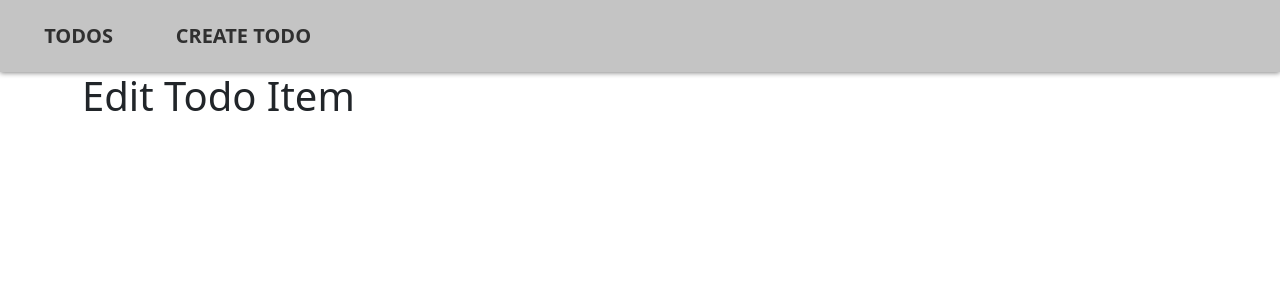
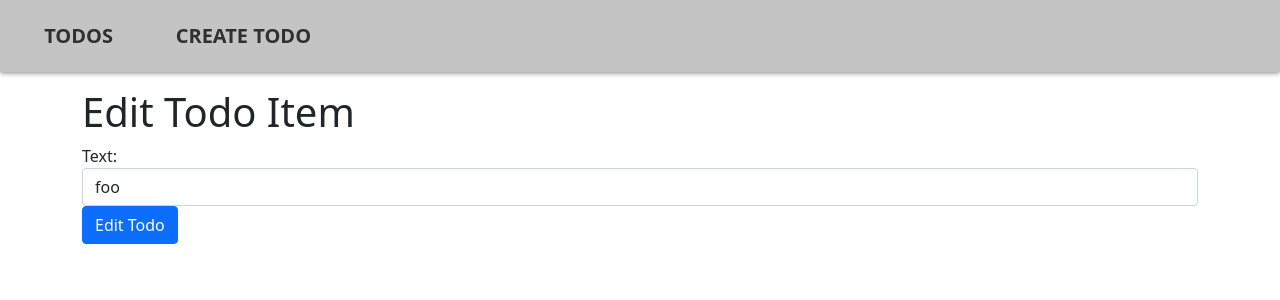
Before and after one commit to Cha-er-si/CRUD_MERN, a React (Create React App) app: page /edit/0 in a window 1280 px wide. Shown: the top 300 px of the page. Built offline with nearby package versions, Linux system fonts and the light colour scheme.

Commit message:
Todo Form

```diff
--- a/src/App.js
+++ b/src/App.js
@@ -1,9 +1,9 @@
 import React from 'react';
 import { Switch, Route, Link } from 'react-router-dom';
 import './App.css';
-import TodoList from './components/todoList.js';
-import editTodo from './components/editTodo.js';
-import CreateTodo from './components/createTodo.js';
+import TodoList from './components/TodoList.js';
+import EditTodo from './components/EditTodo.js';
+import CreateTodo from './components/CreateTodo.js';
 
 function App() {
   return (
@@ -24,7 +24,7 @@
       </nav>
       <Switch>
         <Route exact path='/' component={TodoList} />
-        <Route path='/edit/:id' component={editTodo} />
+        <Route path='/edit/:id' component={EditTodo} />
         <Route path='/create' component={CreateTodo} />
       </Switch>
     </div>
--- /dev/null
+++ b/src/components/TodoForm.js
@@ -0,0 +1,42 @@
+import React, { useState, useEffect } from 'react';
+import { useForm } from 'react-hook-form';
+import { useHistory } from 'react-router-dom';
+
+const TodoForm = ({ todo }) => {
+  const { register, handleSubmit } = useForm({
+    defaultValues: { text: todo ? todo.text : '' },
+  });
+  const history = useHistory();
+
+  const onSubmit = handleSubmit((data) => {
+    alert(JSON.stringify(data));
+    history.push('/');
+  });
+
+  return (
+    <div className='container'>
+      <div className='mt-3'>
+        <h1>Edit Todo Item</h1>
+        <form onSubmit={onSubmit}>
+          <div className='form-group'>
+            <label htmlFor='text'>Text:</label>
+            <input
+              {...register('text', { required: true })}
+              className='form-control'
+              type='text'
+              name='text'
+              id='text'
+            />
+          </div>
+          <div className='form-group'>
+            <button type='submit' className='btn btn-primary'>
+              Edit Todo
+            </button>
+          </div>
+        </form>
+      </div>
+    </div>
+  );
+};
+
+export default TodoForm;
--- a/src/components/editTodo.js
+++ b/src/components/editTodo.js
@@ -1,11 +1,16 @@
-import React from 'react';
+import React, { useState, useEffect } from 'react';
+import TodoForm from './TodoForm.js';
 
-const editTodo = () => {
-  return (
-    <div className='container'>
-      <h1>Edit Todo Item</h1>
-    </div>
-  );
+const EditTodo = () => {
+  const [todo, setTodo] = useState();
+
+  useEffect(() => {
+    setTodo({
+      text: 'foo',
+    });
+  }, []);
+
+  return todo ? <TodoForm todo={todo} /> : <div>Loading</div>;
 };
 
-export default editTodo;
+export default EditTodo;
```
